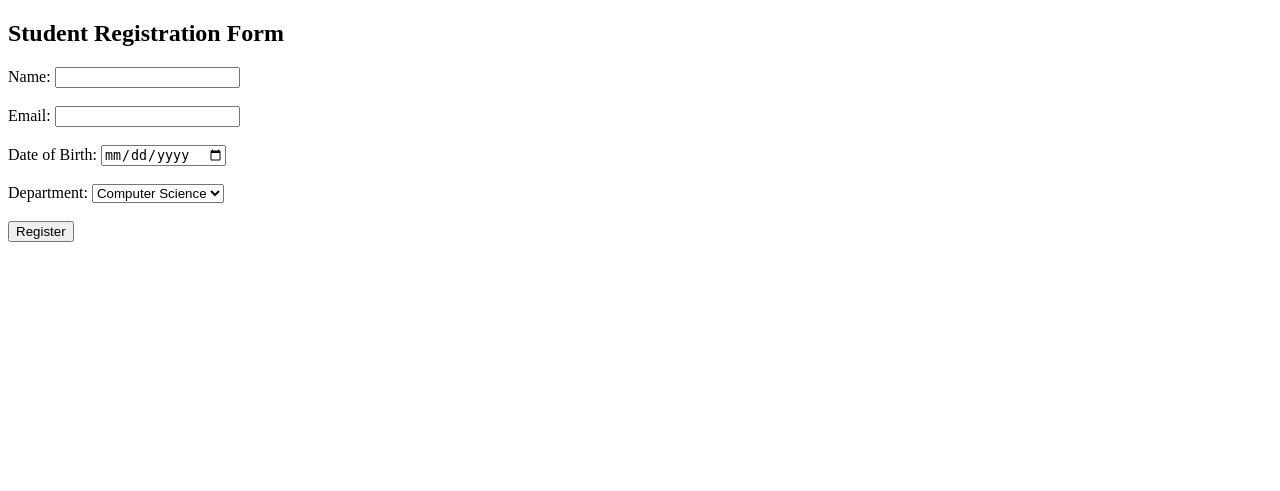
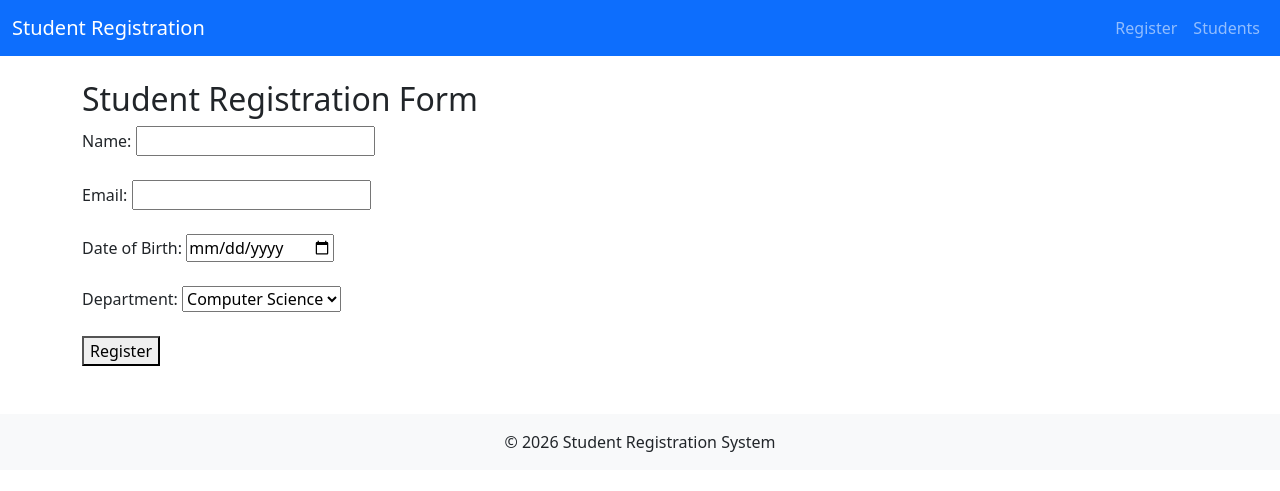
Before and after one commit to harshadagujar1991/student-registration-system, a Flask app: page /register in a window 1280 px wide. Shown: the top 491 px of the page. Run offline with Flask 3, Linux system fonts and the light colour scheme.

Commit message:
Add base.html and apply Bootstrap layout to templates

```diff
--- /dev/null
+++ b/templates/base.html
@@ -0,0 +1,45 @@
+<!DOCTYPE html>
+<html lang="en">
+<head>
+  <meta charset="UTF-8">
+  <meta name="viewport" content="width=device-width, initial-scale=1">
+  <title>{% block title %}Student Registration System{% endblock %}</title>
+  <!-- Bootstrap CSS -->
+  <link href="https://cdn.jsdelivr.net/npm/bootstrap@5.3.2/dist/css/bootstrap.min.css" rel="stylesheet">
+</head>
+<body>
+
+  <!-- Navbar -->
+  <nav class="navbar navbar-expand-lg navbar-dark bg-primary">
+    <div class="container-fluid">
+      <a class="navbar-brand" href="/">Student Registration</a>
+      <button class="navbar-toggler" type="button" data-bs-toggle="collapse"
+              data-bs-target="#navbarNav" aria-controls="navbarNav" aria-expanded="false"
+              aria-label="Toggle navigation">
+        <span class="navbar-toggler-icon"></span>
+      </button>
+      <div class="collapse navbar-collapse" id="navbarNav">
+        <ul class="navbar-nav ms-auto">
+          <li class="nav-item"><a class="nav-link" href="/register">Register</a></li>
+          <li class="nav-item"><a class="nav-link" href="/students">Students</a></li>
+        </ul>
+      </div>
+    </div>
+  </nav>
+
+  <!-- Main Content -->
+  <div class="container mt-4">
+    {% block content %}{% endblock %}
+  </div>
+
+  <!-- Footer -->
+  <footer class="bg-light text-center text-lg-start mt-5">
+    <div class="text-center p-3">
+      © 2026 Student Registration System
+    </div>
+  </footer>
+
+  <!-- Bootstrap JS -->
+  <script src="https://cdn.jsdelivr.net/npm/bootstrap@5.3.2/dist/js/bootstrap.bundle.min.js"></script>
+</body>
+</html>
--- a/templates/payment.html
+++ b/templates/payment.html
@@ -1,3 +1,5 @@
+{% extends "base.html" %} {% block title %}Payment Page{% endblock %}
+{% block content %}
 <!doctype html>
 <html lang="en">
 <head>
@@ -18,3 +20,4 @@
   </form>
 </body>
 </html>
+{% endblock %}
--- a/templates/register.html
+++ b/templates/register.html
@@ -1,3 +1,6 @@
+{% extends "base.html" %}
+{% block title %}Register Student{% endblock %}
+{% block content %}
 <!doctype html>
 <html lang="en">
 <head>
@@ -27,3 +30,4 @@
   </form>
 </body>
 </html>
+{% endblock %}
```
